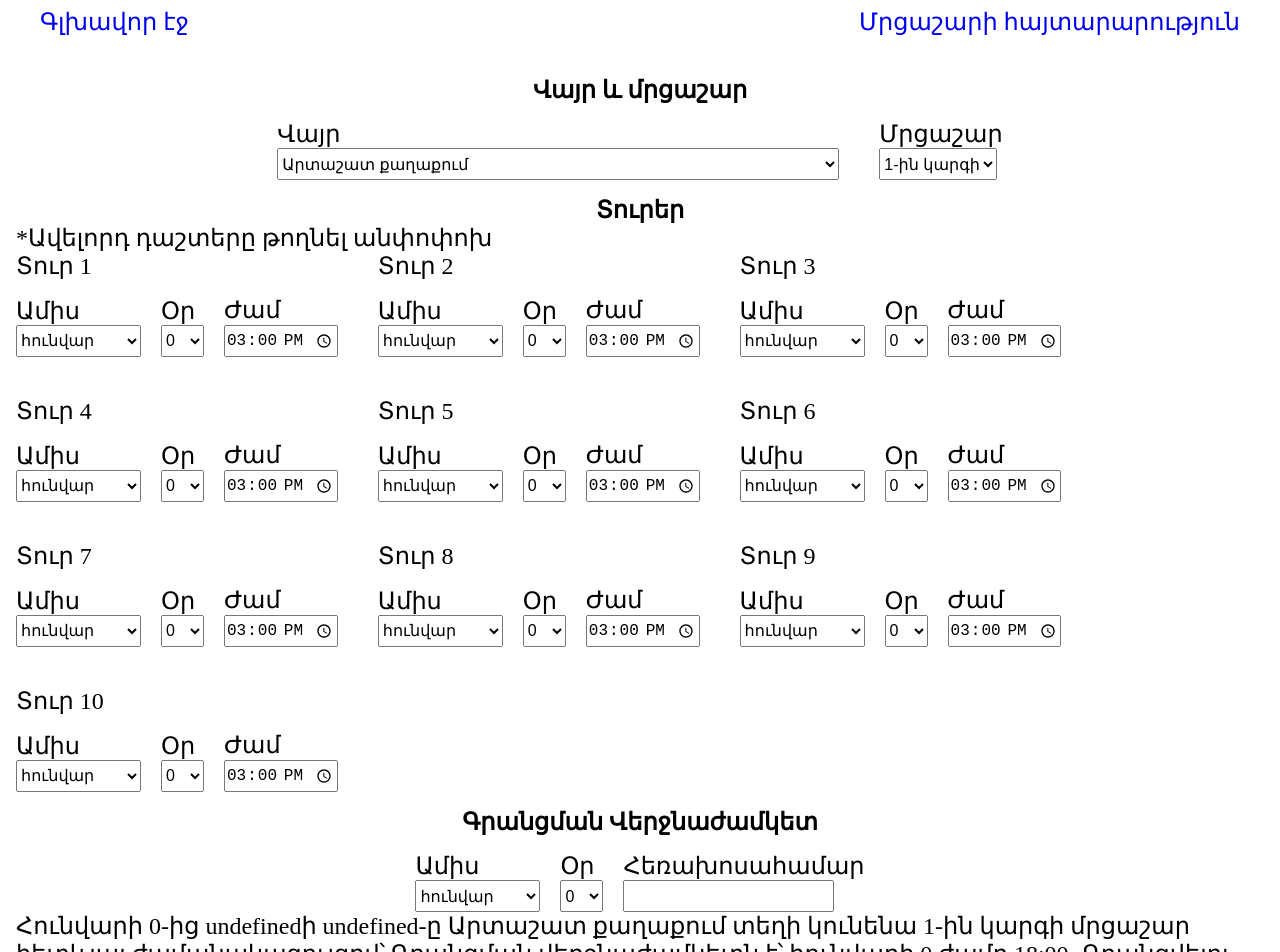
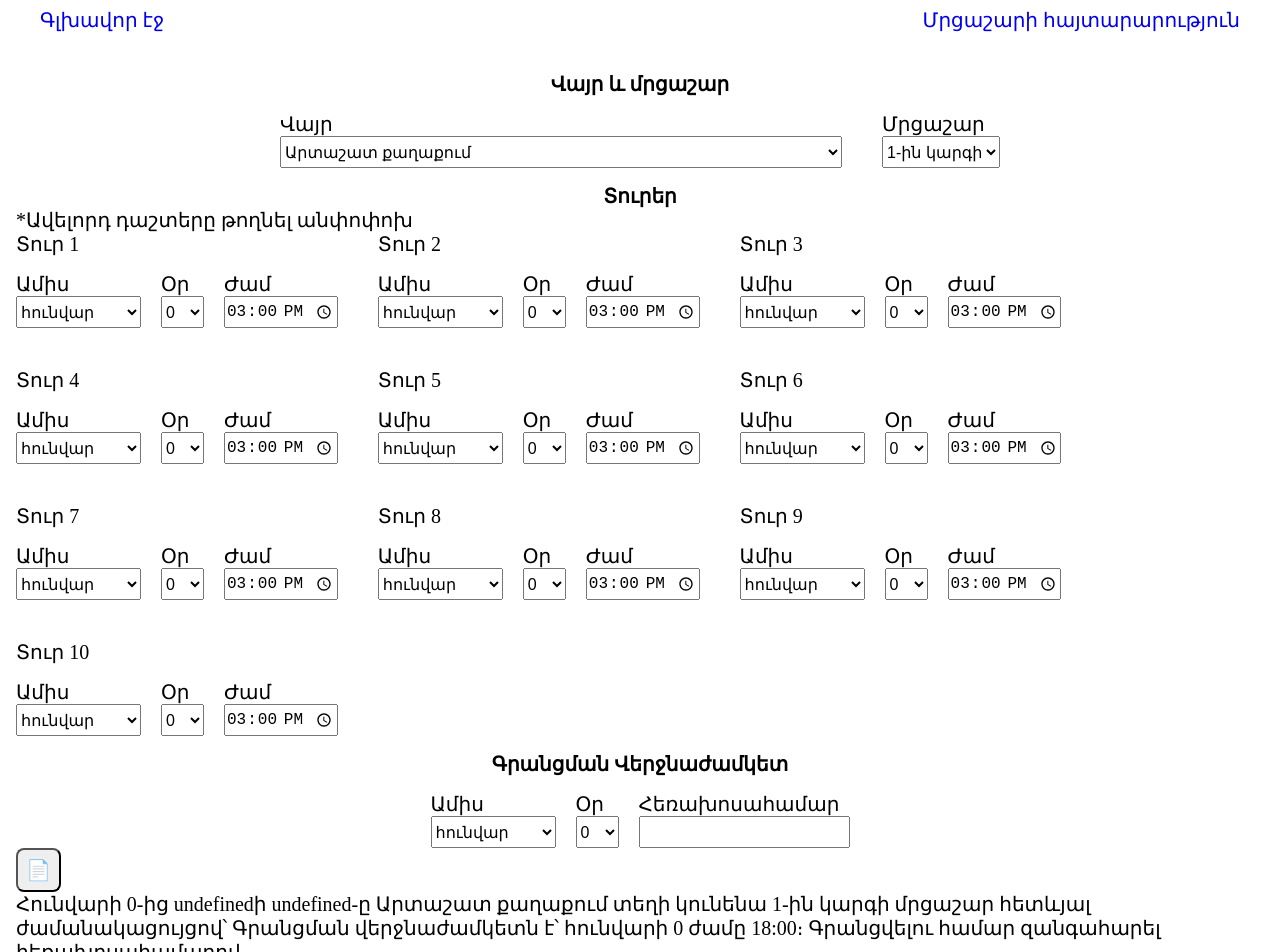
Before and after one commit to Ararat-chess-federation/news-generator, a Next.js app: page /tournament-ad in a window 1280 px wide. Shown: the top 952 px of the page. Built offline with nearby package versions, Linux system fonts and the light colour scheme.

Commit message:
feat: add copy button

```diff
--- a/app/layout.css
+++ b/app/layout.css
@@ -2,7 +2,7 @@
   margin: 0;
   padding: 0;
   box-sizing: border-box;
-  font-size: 24px;
+  font-size: 20px;
 }
 
 .container {
@@ -30,5 +30,4 @@ button {
 
 a {
   text-decoration: none;
-  font-size: 24px;
 }
--- a/src/components/textForCopy/TextForCopy.tsx
+++ b/src/components/textForCopy/TextForCopy.tsx
@@ -1,7 +1,9 @@
+"use client"
+
 export default function TextForCopy({ text }: { text: string }) {
   return (
     <div className="final_container">
-      {/* <div>
+      <div>
         <button
           onClick={() => {
             navigator.clipboard.writeText(text);
@@ -9,7 +11,7 @@ export default function TextForCopy({ text }: { text: string }) {
         >
           📄
         </button>
-      </div> */}
+      </div>
       {text}
     </div>
   );
```
